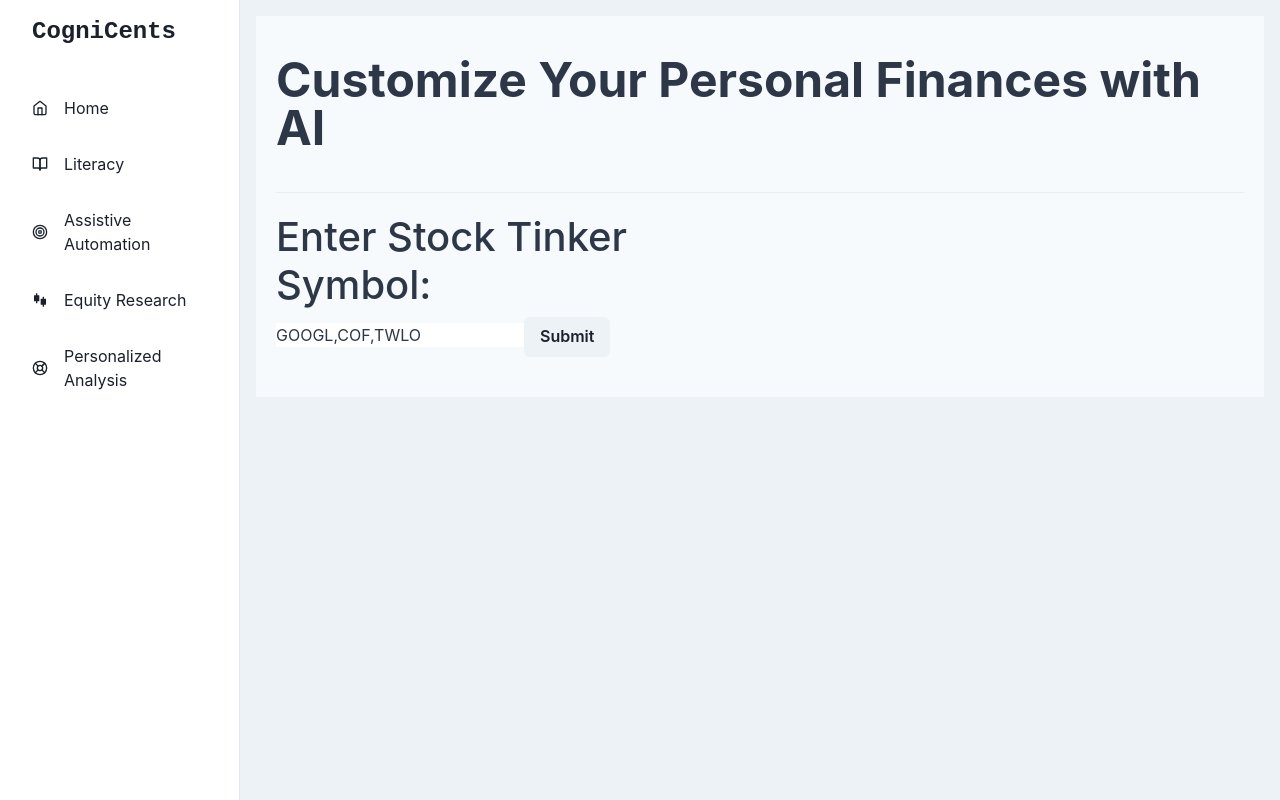
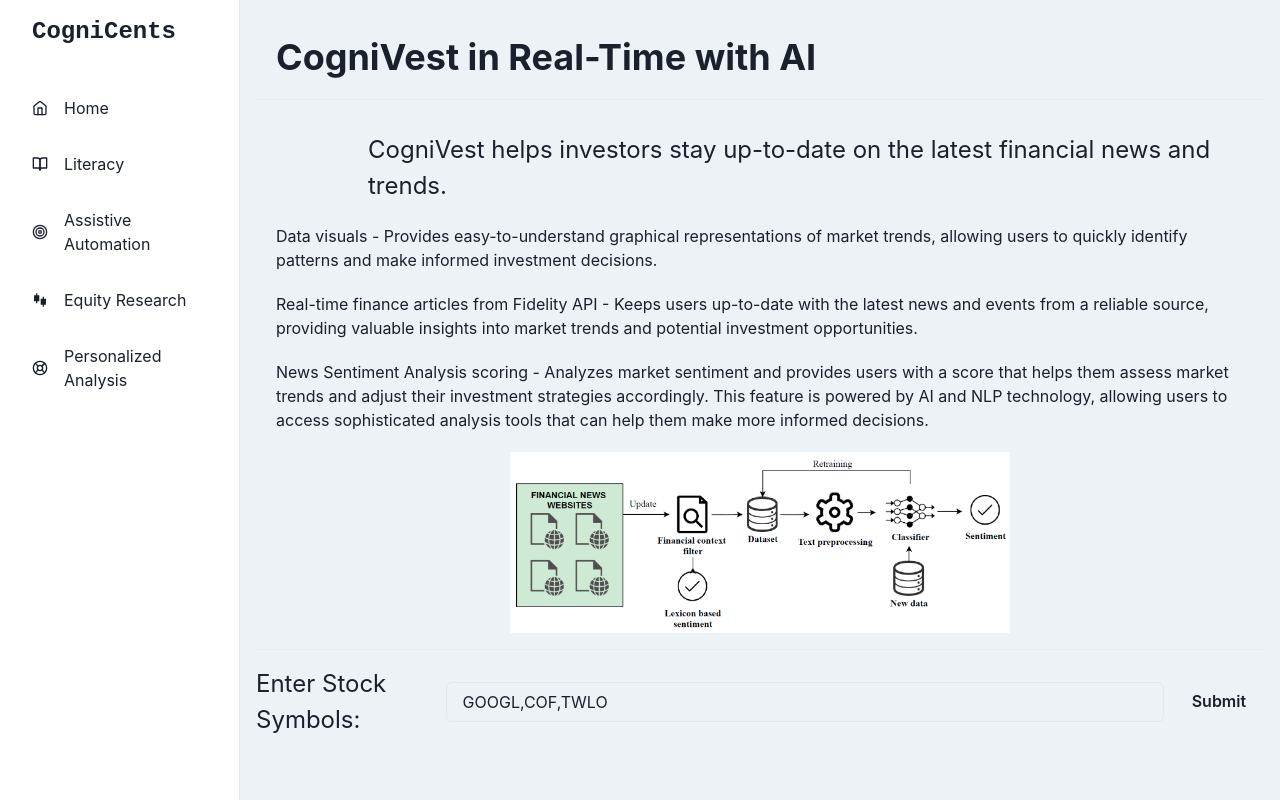
Before and after one commit to unapt/CogniCents, a Next.js app in the folder packages/frontend/: page /personalizedadvise in a window 1280 px wide. Built offline with nearby package versions, Linux system fonts and the light colour scheme.

Commit message:
sentiment analysis

```diff
--- a/packages/frontend/src/components/API.js
+++ b/packages/frontend/src/components/API.js
@@ -1,6 +1,24 @@
 import axios from "axios";
 import { React, useState } from "react";
-import { Card, CardBody, Divider, Heading, HStack, Stack, Image, Text, Textarea, CardFooter, ButtonGroup, Button, Center, VStack } from "@chakra-ui/react";
+import {
+  Card,
+  Input,
+  IconButton,
+  SearchIcon,
+  CardBody,
+  Divider,
+  Heading,
+  HStack,
+  Stack,
+  Image,
+  Text,
+  Textarea,
+  CardFooter,
+  ButtonGroup,
+  Button,
+  Center,
+  VStack,
+} from "@chakra-ui/react";
 import LineChart from "./LineChart";
 
 import Row from "react-bootstrap/Row";
@@ -107,7 +125,7 @@ export default function API() {
             var pricingData = {};
             for (let i = 0; i < currentStockInfo["timestamps"].length; i++) {
               pricingData[lineChartLabels[i]] =
-                currentStockInfo[categories[cat]["name"]][i]; // closing data
+                currentStockInfo[categories[cat]["name"]][i];
             }
 
             var netGain =
@@ -194,14 +212,18 @@ export default function API() {
 
   return (
     <div style={{ width: "100%" }}>
-      <form onSubmit={updateStock}>
-        <h1>Enter Stock Tinker Symbol:</h1>
-        <input
+      <form
+        onSubmit={updateStock}
+        style={{ display: "flex", alignItems: "center" }}
+      >
+        <text style={{ fontSize: '24px' }}>Enter Stock Symbols:</text>
+        <Input
           type="text"
           value={stockInputText}
           onChange={updateStockFromInput}
+          style={{ marginRight: "20px", marginLeft: "20px"}}
         />
-        <Button type="submit">Submit</Button>
+        <Button type="submit" style={{ marginRight: "10px"}}>Submit</Button>
       </form>
 
       {stockInfo ? (
@@ -220,10 +242,10 @@ export default function API() {
                   <>
                     <br />
                     <br />
-                    Real-Time Sentiment Analysis News Score:{" "}
+                    Real-Time News Sentiment Analysis Score:{" "}
                     {newsObj[ticker["identifier"]]["newsScore"]}
                     {newsObj[ticker["identifier"]][0]["headline"]
-                      .slice(0, 3)
+                      .slice(0, 7)
                       .map((newsArticle) => (
                         <p key={newsArticle["resId"]}>{newsArticle["text"]}</p>
                       ))}
@@ -242,7 +264,6 @@ export default function API() {
                     <></>
                   )}
                 </Card>
-
               </Col>
               <hr />
             </Row>
--- a/packages/frontend/src/components/LineChart.js
+++ b/packages/frontend/src/components/LineChart.js
@@ -30,7 +30,7 @@ const lineChartOptions = {
       },
       title: {
         display: true,
-        text: '30 Day Pricing',
+        text: '30 Day Stock Pricing',
       }
     }
 };
@@ -50,7 +50,7 @@ const lineChartDataDefault = {
 
 export default function LineChart({lineChartData}) {
     return (
-        <div style={{height:"50vh",position:"relative", marginBottom:"1%", padding:"1%"}}>
+        <div style={{height:"40vh",position:"relative", marginBottom:"1%", padding:"1%"}}>
             <Line
                 options={lineChartOptions}
                 data={lineChartData ? lineChartData : lineChartDataDefault}
--- a/packages/frontend/src/pages/personalizedadvise.tsx
+++ b/packages/frontend/src/pages/personalizedadvise.tsx
@@ -1,71 +1,58 @@
-// import {
-//     Box,
-//     Divider,
-//     Heading,
-//     VStack,
-//     Button,
-//     useColorModeValue,
-//   } from "@chakra-ui/react";
-//   import Link from "next/link";
-//   import { SideBar } from "../components/SideBar";
-//   import API from "../components/API";
-
-//   const PersonalizedAdvise = () => {
-//     const bg = useColorModeValue("gray.50", "gray.800");
-//     const color = useColorModeValue("gray.700", "gray.200");
-
-//     return (
-//       <>
-//         <SideBar>
-//           <Box as="main" textAlign="center" py={10} bg={bg} color={color}>
-//             <Heading as="h1" size="2xl" mb={10}>
-//               Customize Your Personal Finances with AI
-//             </Heading>
-//             <Divider mb={5} />
-//             <VStack spacing={4} maxWidth="400px" margin="0 auto">
-//               <Heading as="h2" size="xl" mb={5}>
-//                 CogniVest
-//               </Heading>
-//               <API />
-//             </VStack>
-//           </Box>
-//         </SideBar>
-//       </>
-//     );
-//   };
-
-//   export default PersonalizedAdvise;
-import {
-    Box,
-    Divider,
-    Heading,
-    VStack,
-    Button,
-    useColorModeValue,
-  } from "@chakra-ui/react";
+import { Box, Card, CardBody, Divider, Heading, HStack, Stack, Text, Textarea, CardFooter, ButtonGroup, Button, Center, VStack } from "@chakra-ui/react";
 import Link from "next/link";
+import styles from '../styles/inputpage.module.css'
+import { DarkModeSwitch } from "../components/DarkModeSwitch";
 import { SideBar } from "../components/SideBar";
 import API from "../components/API";
+import sentiments from '../../public/sentiments.png';
+import Image from 'next/image';
 
-  const PersonalizedAdvise = () => {
-    const bg = useColorModeValue("gray.50", "gray.800");
-    const color = useColorModeValue("gray.700", "gray.200");
 
-    return (
+
+const PersonalizedAdvise = () => (
     <>
         <SideBar>
-          <Box as="main" py={10} px={5} bg={bg} color={color}>
-            <Heading as="h1" size="2xl" mb={10}>
-              Customize Your Personal Finances with AI
+            <Heading margin={5}>
+                CogniVest in Real-Time with AI
             </Heading>
-            <Divider mb={5} />
-            <VStack spacing={4} maxWidth="400px">
+            <Divider />
+            <Text margin={5} style={{ fontSize: 24, marginTop: "2rem", marginLeft: "7rem"}}>
+                CogniVest helps investors stay up-to-date on the latest financial news and trends.
+            </Text>
+            <Text margin={5}>
+                Data visuals - Provides easy-to-understand graphical representations of market
+                trends, allowing users to quickly identify patterns and make informed investment
+                decisions.
+            </Text>
+            <Text margin={5}>
+                Real-time finance articles from Fidelity API - Keeps users up-to-date
+                with the latest news and events from a reliable source, providing valuable
+                insights into market trends and potential investment opportunities.
+            </Text>
+            <Text margin={5}>
+                News Sentiment Analysis scoring - Analyzes market sentiment and provides users with
+                a score that helps them assess market trends and adjust their investment strategies
+                accordingly. This feature is powered by AI and NLP technology, allowing users to access
+                sophisticated analysis tools that can help them make more informed decisions.
+            </Text>
+            <div style={{ display: 'flex', justifyContent: 'center' }}>
+                <Image src={sentiments} alt="sentiments" width={500} height={500} />
+            </div>
+            <Divider />
+            {/*<Text color="gray.500" margin={5}>
+                CogniVest is a web application that uses AI to help you make better financial decisions. We use your financial data to provide you with personalized financial advice. We also provide you with a personalized financial dashboard that helps you keep track of your finances.
+            </Text>*/}
+            <div className="App">
+                {/* <Heading className="App-header" style={{ width: "100%" }}> */}
+                {/*<h1 style={{ fontSize: 70, marginTop: "2rem" }}>
+                    <b>CogniVest</b>
+                </h1>*/}
                 <API />
-            </VStack>
-          </Box>
+                {/* </Heading> */}
+            </div>
+
         </SideBar>
     </>
 );
-  };
 
 export default PersonalizedAdvise;
```
Also changed, not shown: packages/frontend/src/pages/form/index.js (+12 -0 lines), packages/frontend/public/sentiments.png (added). Lines whose indentation alone changed are shown as unchanged.
